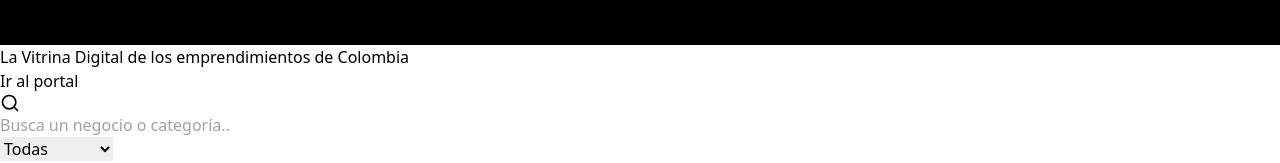
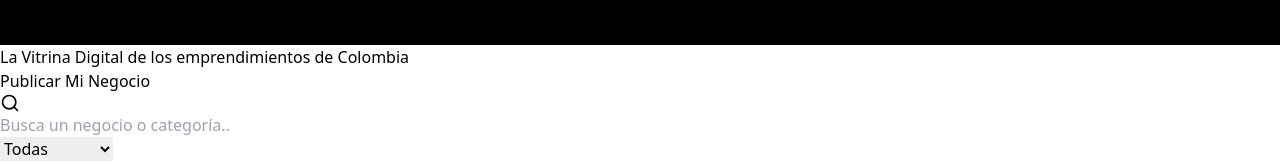
Before and after one commit to jha777/Proyectoun, a React (Vite) app: page / in a window 1280 px wide. Shown: the part 675-838 px from the top of the page. Built offline with nearby package versions, Linux system fonts and the light colour scheme.

Commit message:
registro de ne

```diff
--- a/src/App.jsx
+++ b/src/App.jsx
@@ -200,12 +200,12 @@ export default function App() {
           </div>
 
           <a
-            href="https://tuenlace.com" // ← cambia esto por la URL que desees
+            href="https://wa.me/573001112233?text=Hola,%20me%20interesa%20publicar%20mi%20emprendimiento%20en%20TukuExpress"
             target="_blank"
             rel="noopener noreferrer"
             className="mt-2 sm:mt-0 bg-indigo-600 text-white px-4 py-2 rounded-lg font-semibold hover:bg-indigo-700 transition-colors"
           >
-            Ir al portal
+            Publicar Mi Negocio
           </a>
         </div>
       </header>
```
